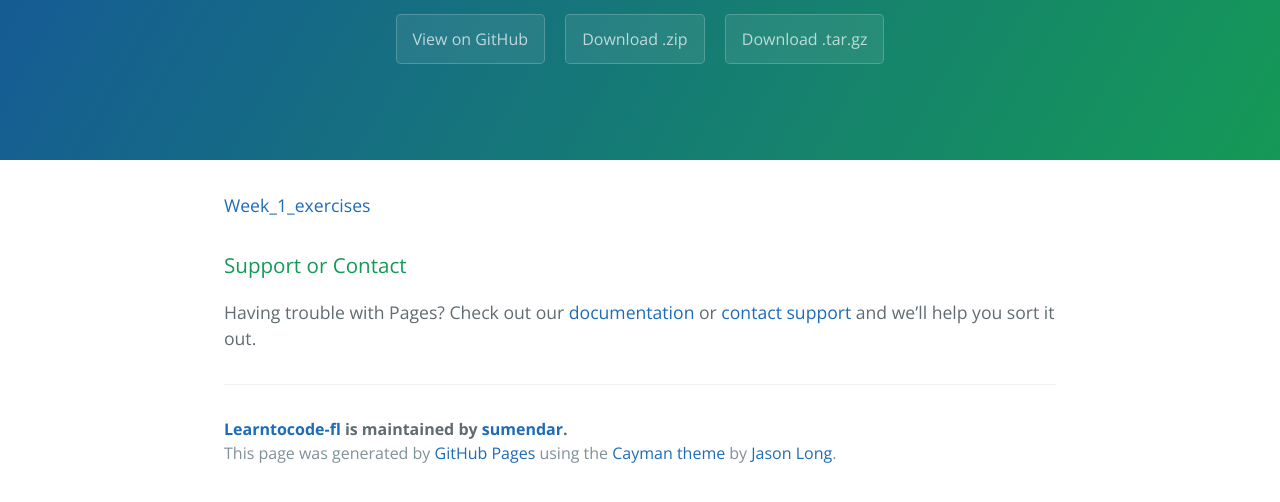
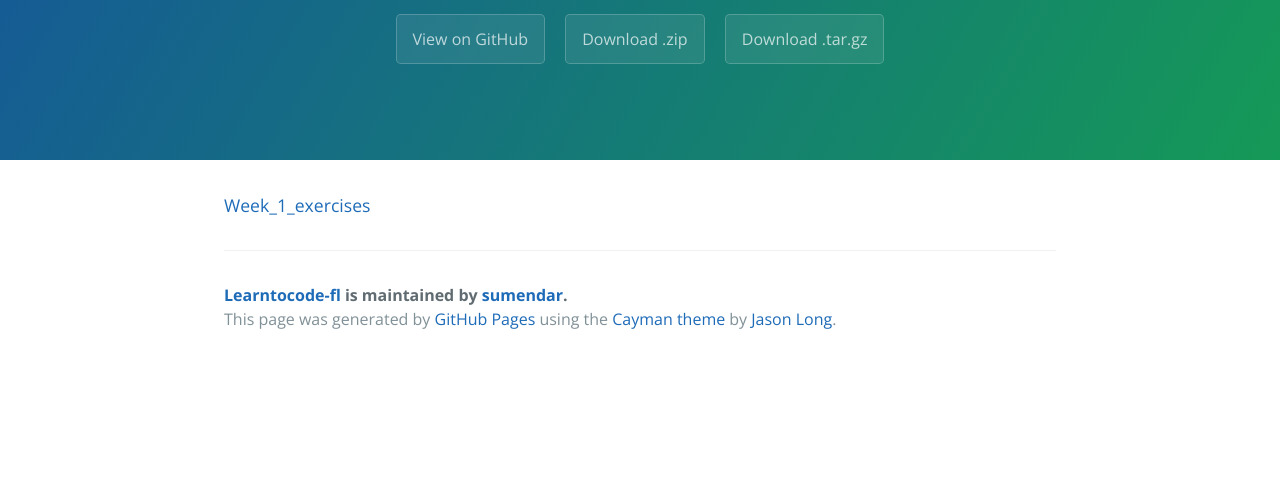
Before and after one commit to sumendar/LearnToCode-FL, a plain HTML site: page index.html in a window 1280 px wide. Shown: the part 176-678 px from the top of the page. Drawn offline with nearby package versions, Linux system fonts and the light colour scheme.

```diff
--- a/index.html
+++ b/index.html
@@ -21,11 +21,6 @@
     <section class="main-content">
       <p><a href="https://sumendar.github.io/LearnToCode-FL/Week_1_exercises.html">Week_1_exercises</a></p>
 
-<h3>
-<a id="support-or-contact" class="anchor" href="#support-or-contact" aria-hidden="true"><span aria-hidden="true" class="octicon octicon-link"></span></a>Support or Contact</h3>
-
-<p>Having trouble with Pages? Check out our <a href="https://help.github.com/pages">documentation</a> or <a href="https://github.com/contact">contact support</a> and we’ll help you sort it out.</p>
-
       <footer class="site-footer">
         <span class="site-footer-owner"><a href="https://github.com/sumendar/LearnToCode-FL">Learntocode-fl</a> is maintained by <a href="https://github.com/sumendar">sumendar</a>.</span>
 
--- a/params.json
+++ b/params.json
@@ -1,6 +1,6 @@
 {
   "name": "Learntocode-fl",
   "tagline": "",
-  "body": "[Week_1_exercises](https://sumendar.github.io/LearnToCode-FL/Week_1_exercises.html)\r\n\r\n\r\n### Support or Contact\r\nHaving trouble with Pages? Check out our [documentation](https://help.github.com/pages) or [contact support](https://github.com/contact) and we’ll help you sort it out.\r\n",
+  "body": "[Week_1_exercises](https://sumendar.github.io/LearnToCode-FL/Week_1_exercises.html)\r\n\r\n\r\n",
   "note": "Don't delete this file! It's used internally to help with page regeneration."
 }
```
